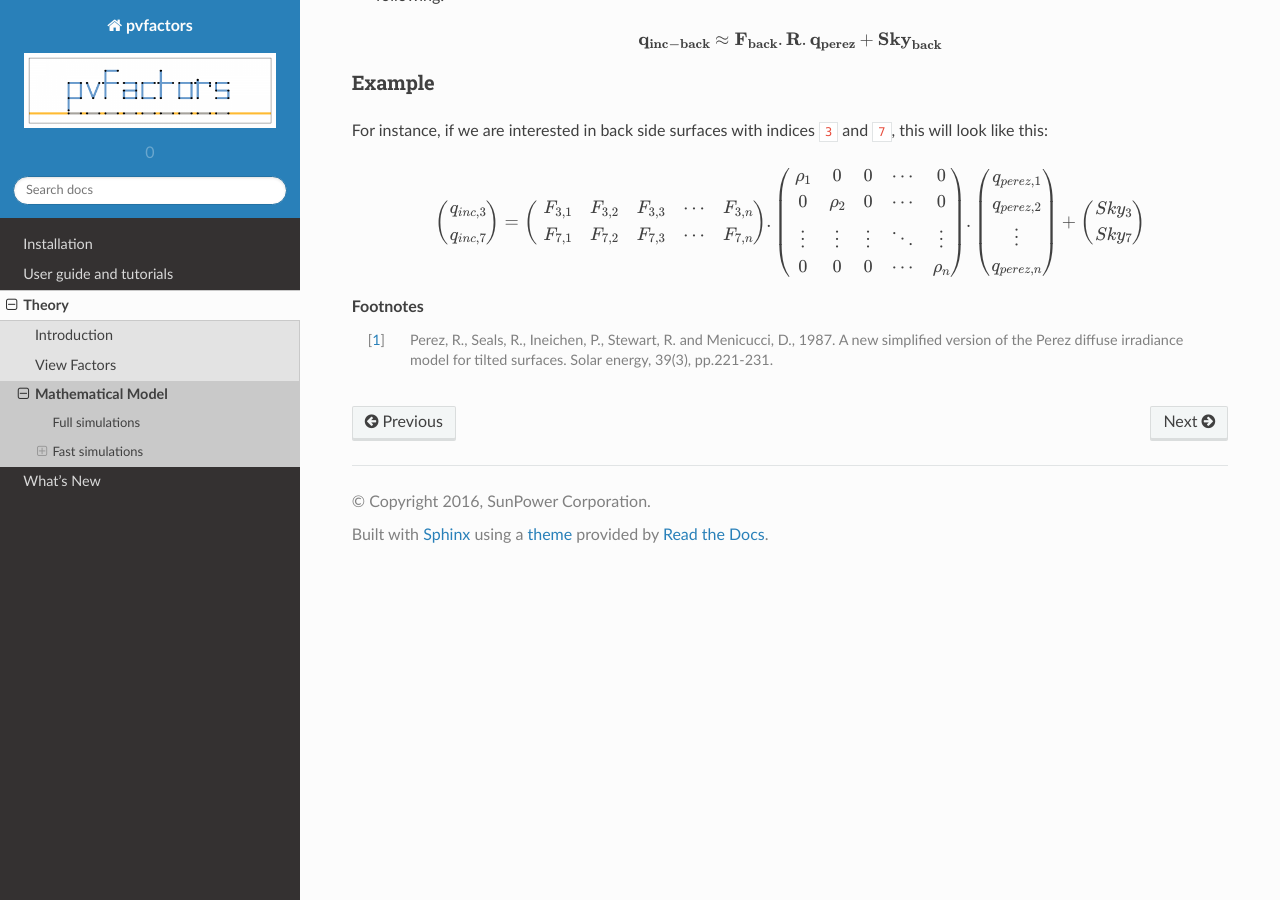
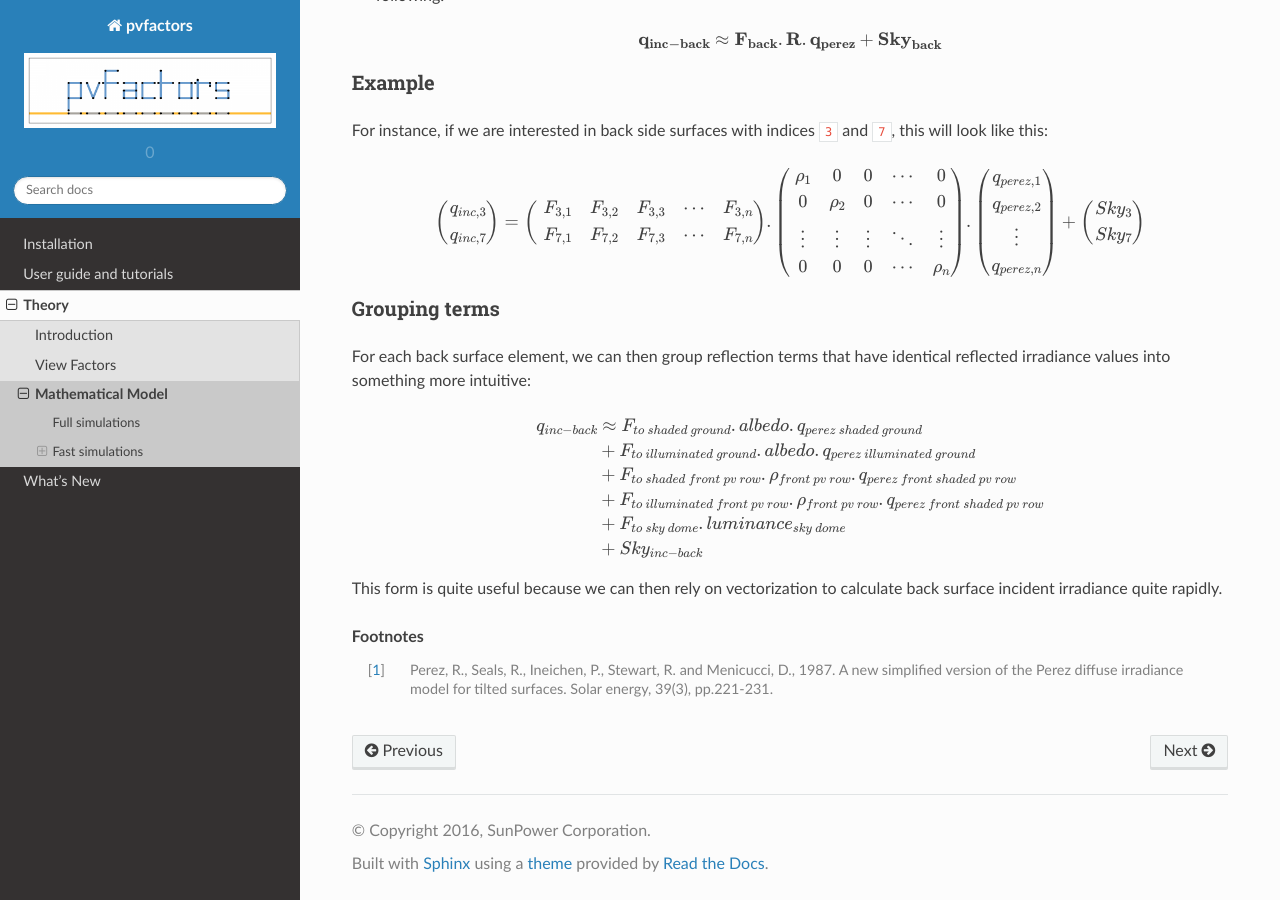
Before and after one commit to SunPower/pvfactors, a Sphinx documentation site: the page built from docs/sphinx/theory/problem_formulation.rst, in a window 1280 px wide and 900 px high, scrolled down 2616 px. Built offline with Sphinx 7.4.7 and the Read the Docs theme 2.0.0, drawn with Linux system fonts in a browser that asks for light colours; pages that are not in the unit, such as notebooks, are missing from menus.

Commit message:
Clean up + add vectorized form of fast mode in theory

```diff
--- a/docs/sphinx/index.rst
+++ b/docs/sphinx/index.rst
@@ -7,7 +7,7 @@ Welcome to the pvfactors documentation!
    :align: center
    :width: 60%
 
-| pvfactors is an open-source irradiance modeling python package used by photovoltaic professionals to calculate incident irradiance on various surfaces of a PV array, while accounting for reflections between all of them. pvfactors was originally ported from the SunPower developed vf_model package which was first presented at the IEEE PV Specialist Conference 44 ([#vf_paper]_, link_ to paper).
+| pvfactors is an open-source irradiance modeling python package used by photovoltaic professionals to calculate incident irradiance on various surfaces of a PV array, including back side PV surfaces. pvfactors was originally ported from the SunPower developed vf_model package which was first presented at the IEEE PV Specialist Conference 44 ([#vf_paper]_, link_ to paper).
 | You can find explanations on how to install the package in the :ref:`installation` section, and learn how to use it using both the :ref:`tutorials` and :ref:`developer_api` sections.
 
 .. _link: https://pdfs.semanticscholar.org/ebb2/35e3c3796b158e1a3c45b40954e60d876ea9.pdf
--- a/docs/sphinx/theory/problem_formulation.rst
+++ b/docs/sphinx/theory/problem_formulation.rst
@@ -163,6 +163,25 @@ For instance, if we are interested in back side surfaces with indices ``3`` and
 	Sky_7\\
 	\end{pmatrix}
 
+
+Grouping terms
+^^^^^^^^^^^^^^
+
+For each back surface element, we can then group reflection terms that have identical reflected irradiance values into something more intuitive:
+
+.. math::
+
+   q_{inc-back}
+   &≈ F_{to\ shaded\ ground} . albedo . q_{perez\ shaded\ ground} \\
+   &+ F_{to\ illuminated\ ground} . albedo . q_{perez\ illuminated\ ground} \\
+   &+ F_{to\ shaded\ front\ pv\ row} . \rho_{front\ pv\ row} . q_{perez\ front\ shaded\ pv\ row} \\
+   &+ F_{to\ illuminated\ front\ pv\ row} . \rho_{front\ pv\ row} . q_{perez\ front\ shaded\ pv\ row} \\
+   &+ F_{to\ sky\ dome} . luminance_{sky\ dome} \\
+   &+ Sky_{inc-back}
+
+This form is quite useful because we can then rely on vectorization to calculate back surface incident irradiance quite rapidly.
+
+
 .. rubric:: Footnotes
 
 .. [#perez_paper] Perez, R., Seals, R., Ineichen, P., Stewart, R. and Menicucci, D., 1987. A new simplified version of the Perez diffuse irradiance model for tilted surfaces. Solar energy, 39(3), pp.221-231.
```
Also changed, not shown: README.md (+2 -2 lines).
